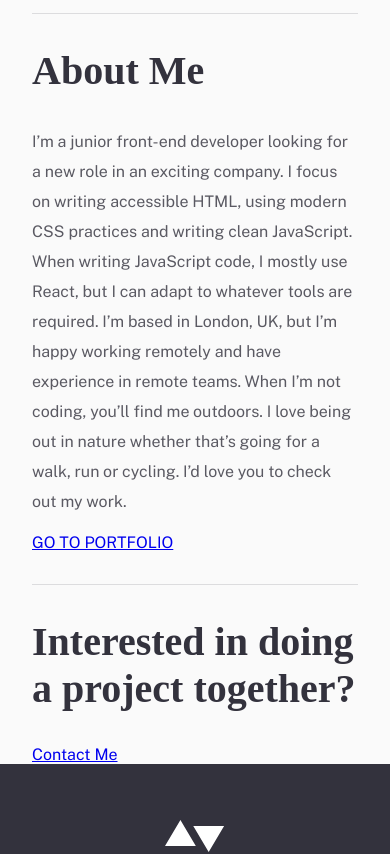
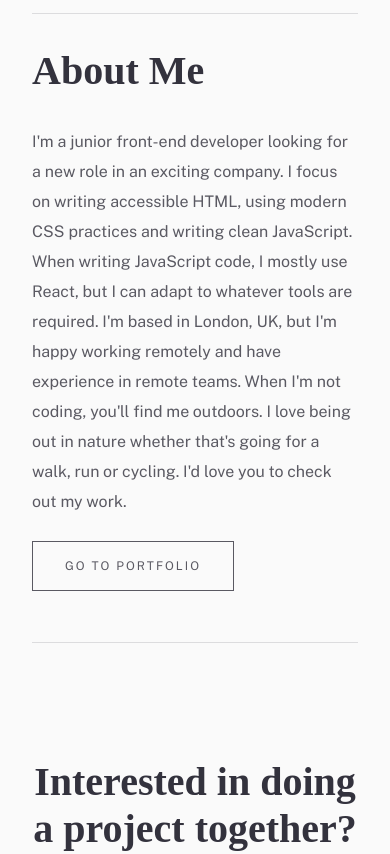
Before and after one commit to NicholasAnich/Simple-life-layout, a Next.js app: page / in a window 390 px wide. Shown: the part 1140-1994 px from the top of the page. Built offline with nearby package versions, Linux system fonts and the light colour scheme.

Commit message:
first initial homepage mobile view mock complete
this is without hover state / focus state

```diff
--- a/pages/index.tsx
+++ b/pages/index.tsx
@@ -37,21 +37,23 @@ export default function Home() {
                         <div className={styles.aboutMe}>
                             <h2 className={styles.aboutTitle}>About Me</h2>
                             <p className={styles.aboutBody}>
-                                I’m a junior front-end developer looking for a new role in an exciting company. I focus on writing accessible HTML,
-                                using modern CSS practices and writing clean JavaScript. When writing JavaScript code, I mostly use React, but I can
-                                adapt to whatever tools are required. I’m based in London, UK, but I’m happy working remotely and have experience in
-                                remote teams. When I’m not coding, you’ll find me outdoors. I love being out in nature whether that’s going for a
-                                walk, run or cycling. I’d love you to check out my work.
+                                I&apos;m a junior front-end developer looking for a new role in an exciting company. I focus on writing accessible
+                                HTML, using modern CSS practices and writing clean JavaScript. When writing JavaScript code, I mostly use React, but I
+                                can adapt to whatever tools are required. I&apos;m based in London, UK, but I&apos;m happy working remotely and have
+                                experience in remote teams. When I&apos;m not coding, you&apos;ll find me outdoors. I love being out in nature whether
+                                that&apos;s going for a walk, run or cycling. I&apos;d love you to check out my work.
                             </p>
                             <Link className={styles.linkBtn} href={"/portfolio"}>
                                 GO TO PORTFOLIO
                             </Link>
                         </div>
-                        <div>
-                            <h2>Interested in doing a project together?</h2>
+                        <div className={styles.contactMe}>
+                            <h2 className={styles.contactTitle}>Interested in doing a project together?</h2>
+                            {/* <div> */}
                             <Link className={styles.linkBtn} href={"/contact"}>
                                 Contact Me
                             </Link>
+                            {/* </div> */}
                         </div>
                     </div>
                 </div>
--- a/styles/Home.module.css
+++ b/styles/Home.module.css
@@ -49,7 +49,7 @@
     display: block;
     width: 100%;
     height: 1px;
-    margin: 2em 0 0;
+    margin: 51px 0 0;
     background-color: #33323d;
     opacity: 0.15;
 }
@@ -60,6 +60,7 @@
 .aboutBody {
     line-height: 1.875;
     opacity: 0.8;
+    margin-bottom: 24px;
 }
 
 .btnContainer {
@@ -108,6 +109,26 @@
     letter-spacing: 2px;
 }
 
+.linkBtn {
+    display: inline-block;
+    padding: 17px 32px;
+    font-size: 12px;
+    color: #33323d;
+    border: 1px solid #33323d;
+    opacity: 0.8;
+    text-decoration: none;
+    letter-spacing: 2px;
+}
+
+.contactMe {
+    margin: 115px 0 80px;
+    text-align: center;
+}
+
+.contactTitle {
+    margin-bottom: 40px;
+}
+
 /* Mobile@2 */
 @media (min-width: 400px) {
     .heroImage {
```
